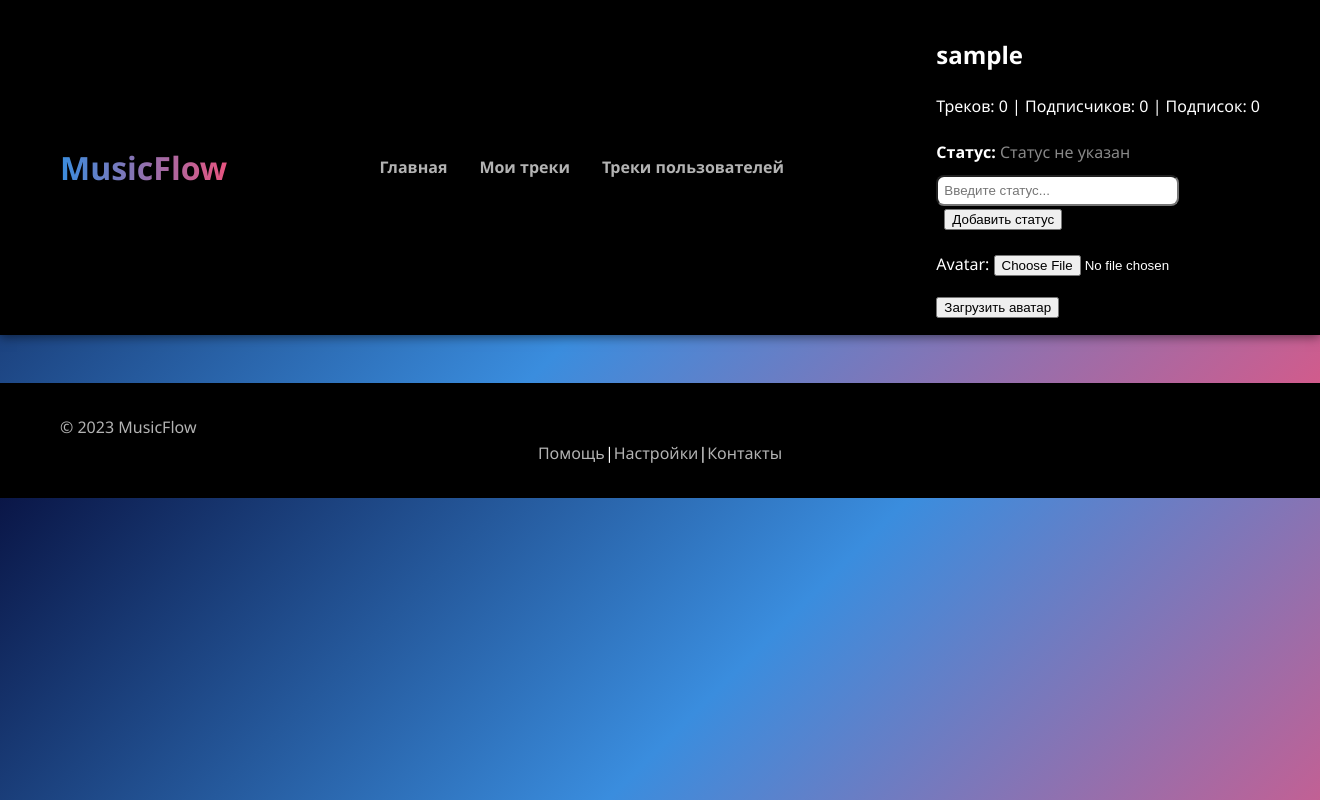
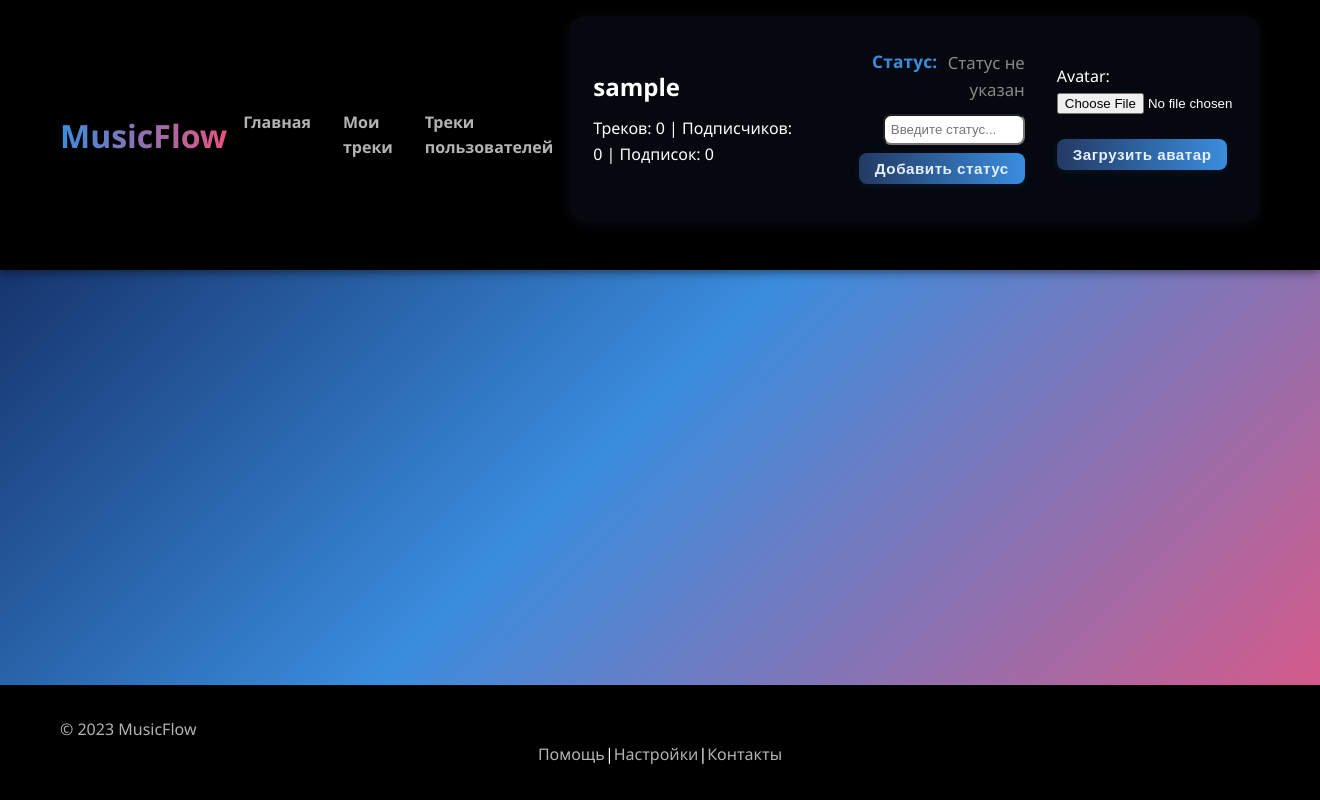
Before and after one commit to Georgy451/First-project, a Django app: page /profile in a window 1320 px wide. Run offline with Django 5.2, Linux system fonts and the light colour scheme; the visitor is signed in with stand-in values (Sample User, id 1); data comes from the database, SQL or seed files in the repository; data that the repository does not hold is empty.

Commit message:
Стили

```diff
--- a/music/song/static/song/css/styl.css
+++ b/music/song/static/song/css/styl.css
@@ -7,6 +7,9 @@
     background: linear-gradient(135deg, #0a1647 0%, #3a8dde 50%, #e75480 100%);
     color: #ffffff;
     line-height: 1.6;
+    display: flex;
+    flex-direction: column;
+    min-height: 100vh;
 }
 
 /* Шапка */
@@ -62,6 +65,7 @@
 
 /* Основное содержимое */
 main {
+    flex: 1 0 auto;
     max-width: 1200px;
     margin: 2rem auto;
     padding: 0 2rem;
@@ -272,7 +276,8 @@
     transition: background-color 0.2s;
     display: flex;
     align-items: center;
-    justify-content: space-between;
+    justify-content: flex-start;
+    gap: 12px;
 }
 
 .all-playlists-section .track-item:hover {
@@ -284,8 +289,22 @@
 }
 
 .track-title {
-    flex-grow: 1;
+    font-weight: bold;
     color: #e3f0ff;
+    background: #233a63;
+    padding: 4px 12px;
+    border-radius: 8px;
+    font-size: 1.1em;
+    letter-spacing: 0.5px;
+    display: inline-block;
+    line-height: 1.5;
+    margin: 0;
+    flex-grow: 0;
+    min-width: 0;
+    max-width: 100%;
+    white-space: pre-line;
+    word-break: break-word;
+    vertical-align: middle;
 }
 
 /* Убрать встроенный плеер напротив трека */
@@ -371,8 +390,44 @@
     letter-spacing: 0.5px;
 }
 
+/* Стили для всех кнопок на странице track.html */
+button,
+input[type="button"],
+input[type="submit"] {
+    background: linear-gradient(90deg, #233a63 0%, #3a8dde 100%);
+    color: #e3f0ff;
+    border: none;
+    border-radius: 8px;
+    padding: 10px 22px;
+    font-size: 1rem;
+    font-weight: 600;
+    cursor: pointer;
+    box-shadow: 0 2px 8px 0 rgba(58, 141, 222, 0.10);
+    transition: background 0.2s, color 0.2s, transform 0.15s;
+    outline: none;
+    margin: 6px 0;
+    letter-spacing: 0.5px;
+}
+
+button:hover,
+input[type="button"]:hover,
+input[type="submit"]:hover {
+    background: linear-gradient(90deg, #3a8dde 0%, #233a63 100%);
+    color: #fff;
+    transform: translateY(-2px) scale(1.04);
+}
+
+button:active,
+input[type="button"]:active,
+input[type="submit"]:active {
+    background: #16213e;
+    color: #e3f0ff;
+    transform: scale(0.98);
+}
+
 /* Подвал */
 footer {
+    flex-shrink: 0;
     background-color: #000000;
     padding: 2rem;
     margin-top: 3rem;
@@ -433,3 +488,110 @@
         justify-content: center;
     }
 }
+
+.simple-profile-flex {
+    display: flex;
+    justify-content: space-between;
+    align-items: flex-start;
+    gap: 40px;
+    background: rgba(35, 58, 99, 0.15);
+    border-radius: 16px;
+    padding: 32px 24px;
+    margin-bottom: 2rem;
+    box-shadow: 0 2px 12px 0 rgba(58, 141, 222, 0.08);
+}
+
+.simple-profile-left {
+    flex: 1 1 60%;
+}
+
+.simple-profile-right {
+    flex: 0 0 320px;
+    display: flex;
+    flex-direction: column;
+    align-items: flex-end;
+    min-width: 220px;
+}
+
+.simple-profile-right-row {
+    display: flex;
+    flex-direction: row;
+    align-items: flex-start;
+    gap: 32px;
+    min-width: 220px;
+}
+
+.profile-avatar {
+    max-width: 120px;
+    border-radius: 50%;
+    margin-top: 10px;
+    box-shadow: 0 2px 8px 0 rgba(58, 141, 222, 0.10);
+}
+
+.profile-avatar-square {
+    width: 80px;
+    height: 80px;
+    object-fit: cover;
+    border-radius: 10px;
+    box-shadow: 0 2px 8px 0 rgba(58, 141, 222, 0.10);
+    margin-left: 12px;
+}
+
+.status-section {
+    width: 100%;
+    min-width: 180px;
+    margin-bottom: 0;
+    text-align: right;
+}
+
+.status-section strong {
+    font-size: 1.08rem;
+    color: #3a8dde;
+    margin-right: 6px;
+    letter-spacing: 0.2px;
+}
+
+.status-section span {
+    font-size: 1.05rem;
+    color: #fff;
+    font-weight: 400;
+    vertical-align: middle;
+}
+
+.avatar-section {
+    display: flex;
+    flex-direction: column;
+    align-items: flex-end;
+}
+
+.status-section form button,
+.avatar-section form button {
+    align-self: flex-start;
+    padding: 7px 16px;
+    font-size: 0.95rem;
+    min-width: 120px;
+    margin-top: 8px;
+}
+
+@media (max-width: 900px) {
+    .simple-profile-flex {
+        flex-direction: column;
+        align-items: stretch;
+        gap: 24px;
+    }
+    .simple-profile-right {
+        align-items: flex-start;
+        min-width: 0;
+    }
+    .simple-profile-right-row {
+        flex-direction: column;
+        align-items: flex-start;
+        gap: 16px;
+    }
+    .status-section {
+        text-align: left;
+    }
+    .avatar-section {
+        align-items: flex-start;
+    }
+}
--- a/music/song/templates/song/profile.html
+++ b/music/song/templates/song/profile.html
@@ -1,14 +1,24 @@
 {% extends "song/base.html" %}
 
 {% block profile %}
-<div class="simple-profile">
-    <h2>{{ username }}</h2>
-    <div class="simple-stats">
+<div class="simple-profile-flex">
+    <div class="simple-profile-left">
+        <div style="display: flex; align-items: center; gap: 18px;">
+            <h2 style="margin-bottom: 0;">{{ username }}</h2>
+            {% if avatar_url %}
+                <img src="{{ avatar_url }}" alt="Аватар" class="profile-avatar-square">
+            {% endif %}
+        </div>
+        <div>
+            <div class="simple-stats" style="margin-top: 10px;">
                 <span>Треков: {{ tracks_count }}</span> |
                 <span>Подписчиков: {{ followers_count }}</span> |
                 <span>Подписок: {{ following_count }}</span>
             </div>
-    <div class="status-section" style="margin-top: 20px;">
+        </div>
+    </div>
+    <div class="simple-profile-right-row">
+        <div class="status-section">
             <strong>Статус:</strong>
             {% if status %}
                 <span>{{ status }}</span>
@@ -23,18 +33,16 @@
                 </form>
             {% endif %}
         </div>
+        <div class="avatar-section">
             {% if user.is_authenticated and user.username == username %}
-        <div style="margin-top: 20px;">
                 <form method="post" enctype="multipart/form-data">
                     {% csrf_token %}
                     {{ avatar_form.as_p }}
                     <button type="submit" name="set_avatar">Загрузить аватар</button>
                 </form>
-            {% if avatar_url %}
-                <img src="{{ avatar_url }}" alt="Аватар" style="max-width:120px; border-radius:50%; margin-top:10px;">
             {% endif %}
         </div>
-    {% endif %}
+    </div>
 </div>
 {% endblock %}
 
```
Also changed, not shown: music/media/avatars/abce1192998d0117d09e8d6ecf30e844.jpg (added), music/media/avatars/Снимок_экрана_2025-04-30_203357.png (added), music/media/avatars/Снимок_экрана_2025-05-04_231701.png (added), music/media/avatars/Снимок_экрана_2025-05-04_231701_SQhTl7k.png (added), music/media/avatars/Снимок_экрана_2025-05-04_231701_oqy186E.png (added). Lines whose indentation alone changed are shown as unchanged.
